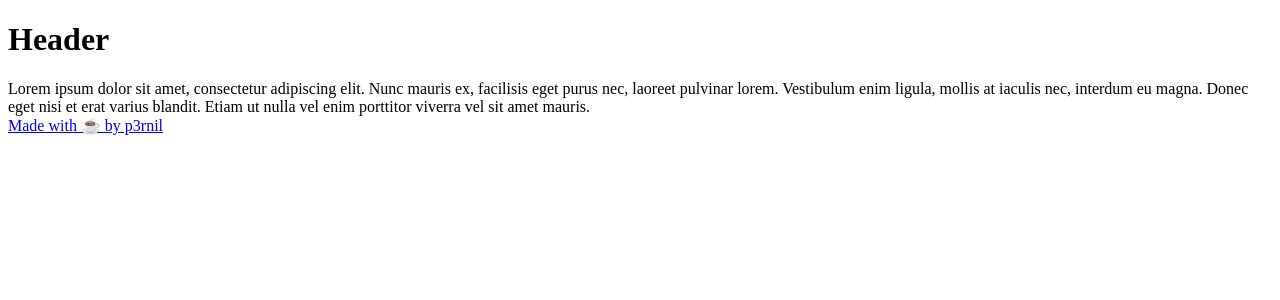
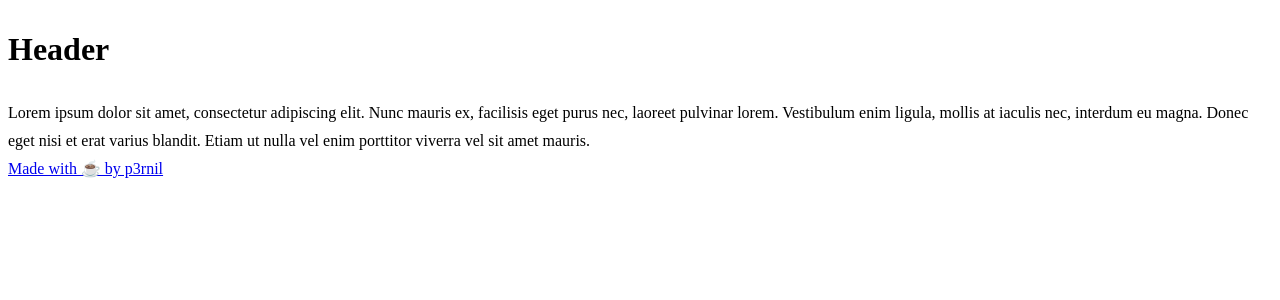
Before and after one commit to p3rnil/blog-dos-iluminats, a Next.js app: page / in a window 1280 px wide. Shown: the top 300 px of the page. Built offline with nearby package versions, Linux system fonts and the light colour scheme; what @theme-ui/presets, theme-ui would draw is missing.

Commit message:
Update style 💄

```diff
--- a/styles/globals.css
+++ b/styles/globals.css
@@ -4,6 +4,20 @@ body,
   height: 100%;
 }
 
+html {
+  font-size: 100%;
+  font-style: normal;
+  font-variant-ligatures: normal;
+  font-variant-caps: normal;
+  font-variant-numeric: normal;
+  font-variant-east-asian: normal;
+  font-weight: normal;
+  font-stretch: normal;
+  line-height: 1.75;
+  box-sizing: border-box;
+  overflow-y: scroll;
+}
+
 * {
   box-sizing: border-box;
 }
--- a/theme.js
+++ b/theme.js
@@ -19,11 +19,47 @@ const theme = {
     },
   },
   typography: {
-    title: {
-      fontSize: [7, 7, 7, 7],
+    h1: {
+      // fontSize: [7, 7, 7, 7],
+      fontSize: '1.98818rem',
+      lineHeight: '2.625rem',
+      marginBottom: '0px',
+      marginTop: '0px',
       my: 0,
       textAlign: ['center', null, null, null],
     },
+    h3: {
+      marginLeft: '0',
+      marginRight: '0',
+      marginTop: '3.5rem',
+      marginBottom: '0.4375rem',
+      paddingBottom: '0',
+      paddingLeft: '0',
+      paddingRight: '0',
+      paddingTop: '0',
+      fontSize: '1.75rem',
+      color: 'primary',
+      fontWeight: '900',
+      textRendering: 'optimizeLegibility',
+      lineHeight: '1.1',
+    },
+  },
+  tags: {
+    a: {
+      color: 'inherit',
+      textDecoration: 'none',
+    },
+    p: {
+      marginLeft: '0',
+      marginRight: '0',
+      marginTop: '0',
+      paddingBottom: '0',
+      paddingLeft: '0',
+      paddingRight: '0',
+      paddingTop: '0',
+      marginBottom: '1.75rem',
+    },
+    small: { fontSize: '80%' },
   },
   styles: {
     ...swiss.styles,
```
